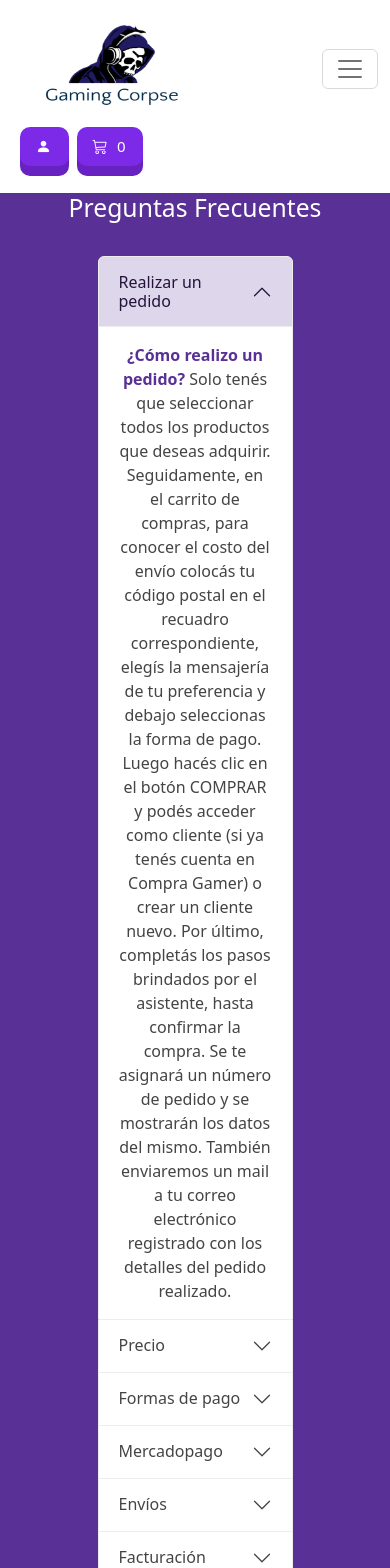
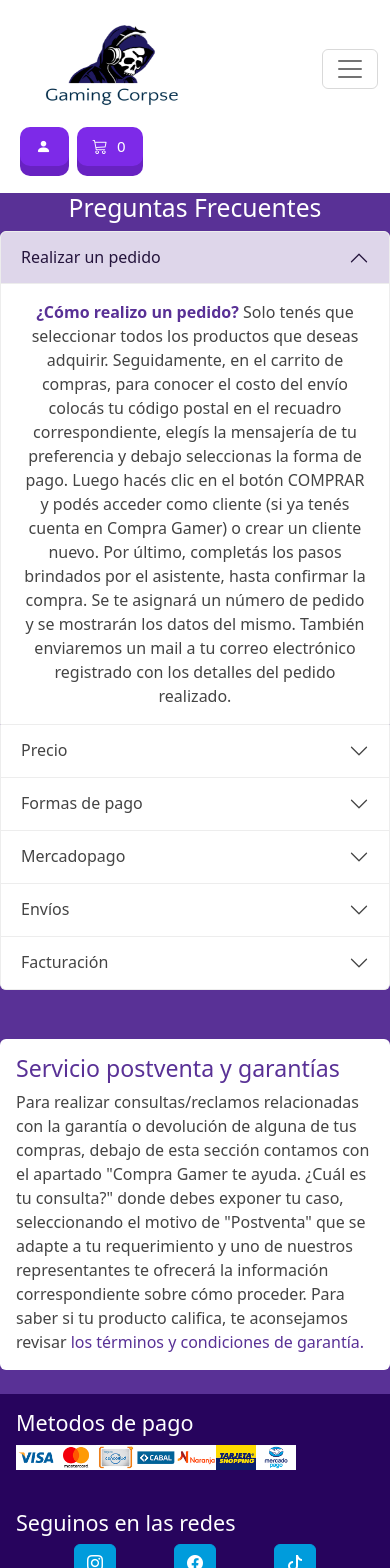
Before and after one commit to RobTorales/Gaming-Corpse, a React (Vite) app: page /ayuda in a window 390 px wide. Shown: the top 1568 px of the page. Built offline with nearby package versions, Linux system fonts and the light colour scheme.

Commit message:
se optimizo la pagina ayuda

```diff
--- a/src/components/ayuda.css
+++ b/src/components/ayuda.css
@@ -1,4 +1,4 @@
-.container-ayuda {
+.contenedor-ayuda {
     display: flex;
     justify-content: center;
     align-items: center;
@@ -6,9 +6,34 @@
     gap:25px
 }
 
+.contenedor-acordeon{
+    width: auto;
+    max-width: 800px;
+}
+
 .contenedor-terminos{
-    display: flex;
-    justify-content: center;
     align-items: center;
     flex-direction: column;
+    width: auto;
+    max-width: 840px;
 }
+
+@media (max-width:500px) {
+    .contenedor-terminos{
+        display: flex;
+        justify-content: center;
+        width: auto;
+        max-width: 400px;
+        align-items: center;
+        flex-direction: column;
+    }
+
+    .contenedor-acordeon{
+        width: auto;
+        max-width: 400px;
+    }
+
+    .terminos{
+        width: 100%;
+    }
+}
--- a/src/components/ayuda.jsx
+++ b/src/components/ayuda.jsx
@@ -4,10 +4,11 @@ import { Link } from "react-router-dom"
 
 const Ayuda = () => {
   return (
+    <div className='contenedor-ayuda'>
     <div className="container-ayuda text-center">
       <h2 className="text-white">Preguntas Frecuentes</h2>
-      <div className="contenedor-acordeon w-50">
-          <div className="accordion" id="accordionExample">
+      <div className="contenedor-acordeon ">
+          <div className="accordion " id="accordionExample">
             <div className="accordion-item">
               <h2 className="accordion-header">
                 <button className="accordion-button" type="button" data-bs-toggle="collapse" data-bs-target="#collapseOne" aria-expanded="true" aria-controls="collapseOne">
@@ -83,8 +84,10 @@ const Ayuda = () => {
           </div>
         </div>
 
-        <div className="contenedor-terminos">
-          <div className="w-50 bg-white rounded m-4 p-3">
+
+      </div>
+    <div className="contenedor-terminos">
+          <div className="terminos bg-white rounded m-4 p-3 w-80">
             <h3 className="text-primary">Servicio postventa y garantías</h3>
             <div>
             Para realizar consultas/reclamos relacionadas con la garantía o devolución de alguna de tus compras, debajo de esta sección contamos con el apartado "Compra Gamer te ayuda. ¿Cuál es tu consulta?" donde debes exponer tu caso, seleccionando el motivo de "Postventa" que se adapte a tu requerimiento y uno de nuestros representantes te ofrecerá la información correspondiente sobre cómo proceder.
@@ -95,7 +98,8 @@ const Ayuda = () => {
             </div>
           </div>
         </div>
-      </div>
+    </div>
+
 
   )
 }
```
